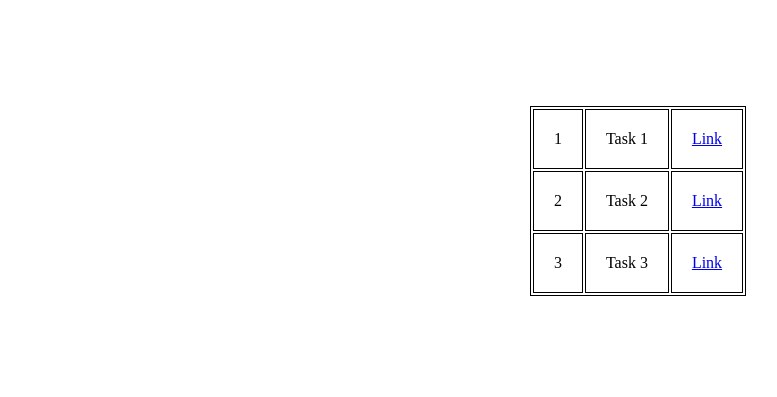
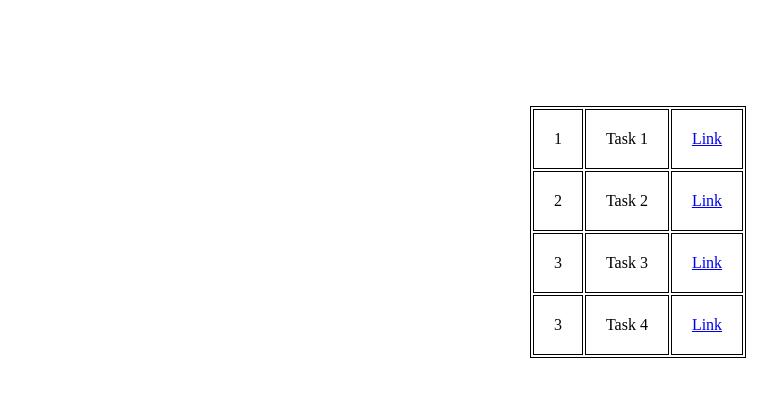
Before and after one commit to gyanoday06/Ethnus_SET2, a plain HTML site: page index.html in a window 1280 px wide. Shown: the part 79-476 px from the top of the page, without its empty margins (2-779 px from the left). Drawn offline with Linux system fonts and the light colour scheme.

Commit message:
included task 4 in index

```diff
--- a/index.html
+++ b/index.html
@@ -46,6 +46,15 @@
                     </a>
                 </td>
             </tr>
+            <tr>
+                <td>3</td>
+                <td>Task 4</td>
+                <td>
+                    <a href="./task4.html">
+                        Link
+                    </a>
+                </td>
+            </tr>
         </table>
     </div>
 </body>
```
